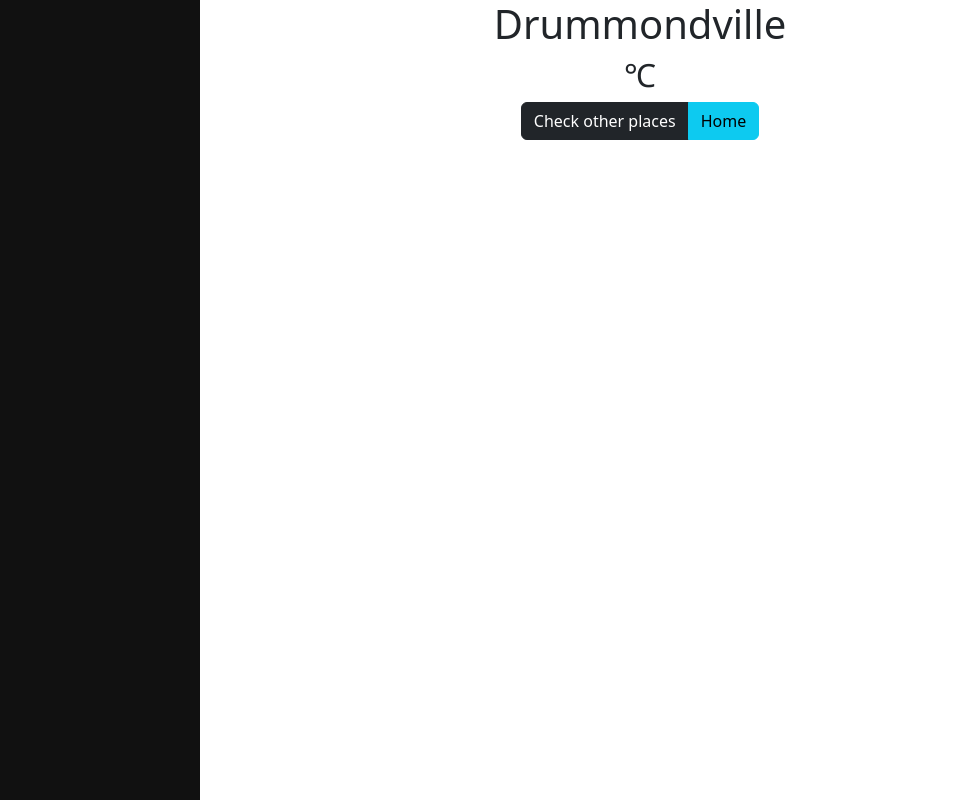
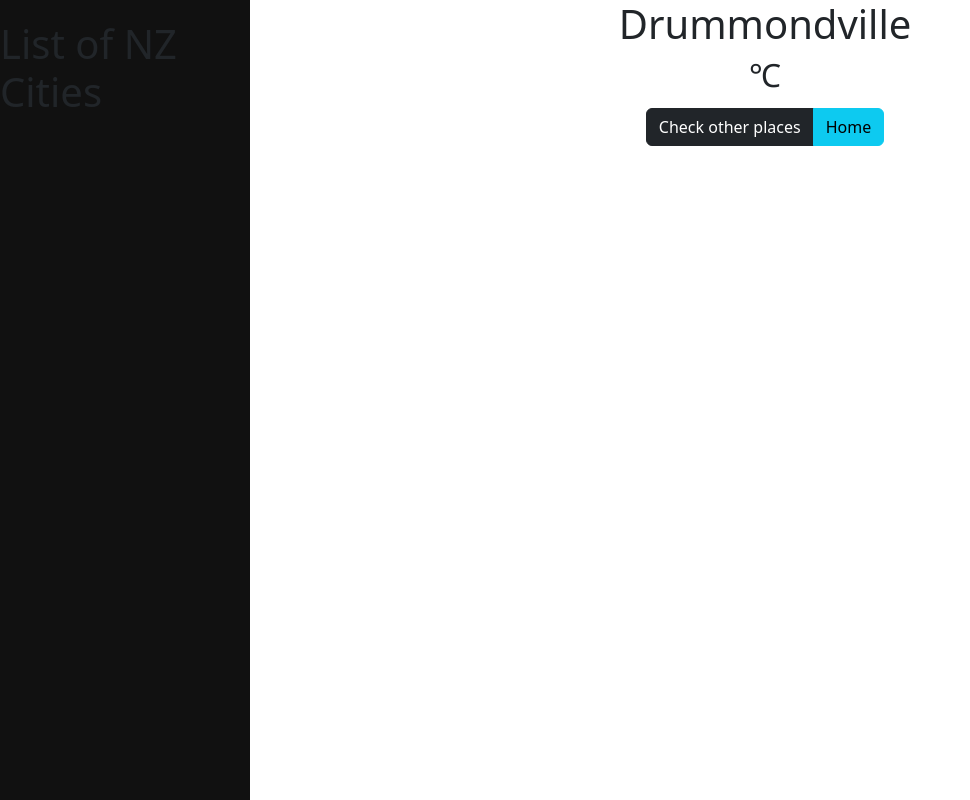
Before and after one commit to alicehay/weatherApp3, a Django app: page /myweather/discover in a window 1280 px wide. Shown: the whole page, without its empty margins (0-970 px from the left). Run offline with Django 4.2, Linux system fonts and the light colour scheme; data comes from the database, SQL or seed files in the repository; data that the repository does not hold is empty.

Commit message:
Added city list

```diff
--- a/myweather/views.py
+++ b/myweather/views.py
@@ -27,12 +27,13 @@ def temp_current(request):
     # geocoder - python library
     current_location = geocoder.ip('me').latlng
     temp = get_temp(current_location)
-
+    new_zealand_cities = make_list(request)
     template = loader.get_template('index.html')
     # index name of html file
     context =  {
         'city' : 'Your Location',
-        'temp' : temp}
+        'temp' : temp,
+        'city_list' : new_zealand_cities}
     # dictionary of values
     # want to return template of text
     return HttpResponse(template.render(context, request))
@@ -52,8 +53,4 @@ def get_temp(current_location):
 
 def make_list(request):
     new_zealand_cities = Worldcities.objects.filter(country='New Zealand')
-    template = loader.get_template('city_list.html')
-    context = {
-        'cities': new_zealand_cities
-    }
-    return HttpResponse(template.render(context, request))
+    return new_zealand_cities
--- a/templates/index.html
+++ b/templates/index.html
@@ -9,7 +9,7 @@ body {
 
 .sidenav {
   height: 100%;
-  width: 200px;
+  width: 250px;
   position: fixed;
   z-index: 1;
   top: 0;
@@ -22,7 +22,7 @@ body {
 .sidenav a {
   padding: 6px 8px 6px 16px;
   text-decoration: none;
-  font-size: 25px;
+  font-size: 18px;
   color: #818181;
   display: block;
 }
@@ -32,28 +32,26 @@ body {
 }
 
 .main {
-  margin-left: 160px; /* Same as the width of the sidenav */
-  font-size: 28px; /* Increased text to enable scrolling */
+  margin-left: 250px; /* Adjusted margin to accommodate the wider sidebar */
+  font-size: 28px;
   padding: 0px 10px;
 }
 
 @media screen and (max-height: 450px) {
   .sidenav {padding-top: 15px;}
-  .sidenav a {font-size: 18px;}
+  .sidenav a {font-size: 16px;}
 }
 </style>
 </head>
 <body>
-
 <div class="sidenav">
-  <!-- Loop through the cities and display them in the sidebar -->
-  {% for city in cities %}
+    <h1>List of NZ Cities</h1>
+    {% for city in city_list %}
         <a href="#">{{ city.city }}</a>
     {% endfor %}
 </div>
 
 <div class="main">
-
     <head>
         <meta charset="UTF-8">
         <meta name="viewport"
@@ -62,15 +60,14 @@ body {
         <title>Document</title>
         <link href="https://cdn.jsdelivr.net/npm/bootstrap@5.3.0-alpha1/dist/css/bootstrap.min.css" rel="stylesheet" integrity="sha384-GLhlTQ8iRABdZLl6O3oVMWSktQOp6b7In1Zl3/Jr59b6EGGoI1aFkw7cmDA6j6gD" crossorigin="anonymous">
     </head>
-</div>
-<body>
+
     <div class="container text-center">
         <h1>{{ city }}</h1>
         <h2>{{ temp }} &#8451;</h2>
         <div class="btn-group" role="group">
-        <button type="button" class="btn btn-dark" onclick="location.href='./discover'">Check other places
-        </button>
+            <button type="button" class="btn btn-dark" onclick="location.href='./discover'">Check other places</button>
             <button type="button" class="btn btn-info" onclick="location.href='.'">Home</button>
+        </div>
     </div>
 </div>
 <script src="https://cdn.jsdelivr.net/npm/bootstrap@5.3.0-alpha1/dist/js/bootstrap.bundle.min.js" integrity="sha384-w76AqPfDkMBDXo30jS1Sgez6pr3x5MlQ1ZAGC+nuZB+EYdgRZgiwxhTBTkF7CXvN" crossorigin="anonymous"></script>
```
Lines whose indentation alone changed are shown as unchanged.
